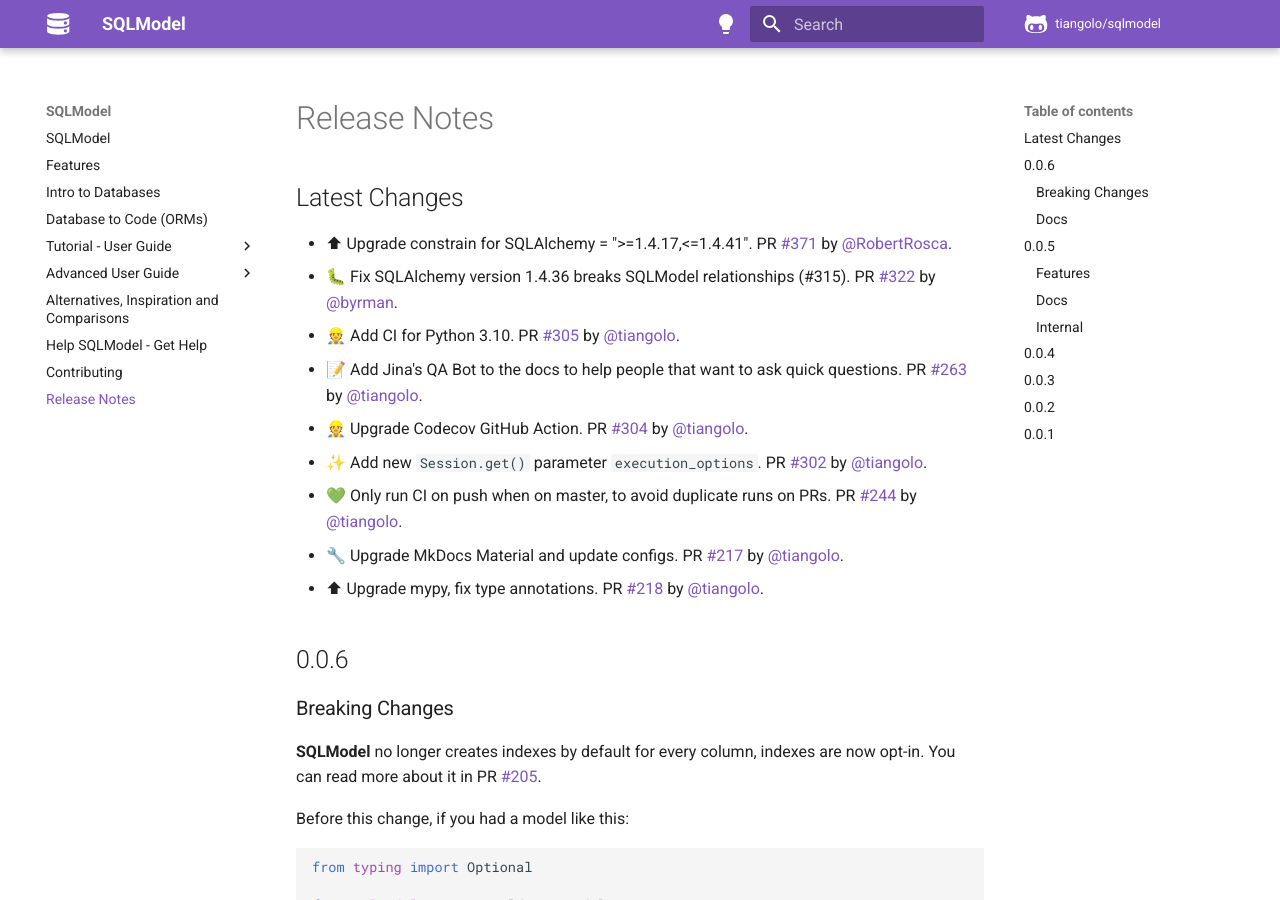
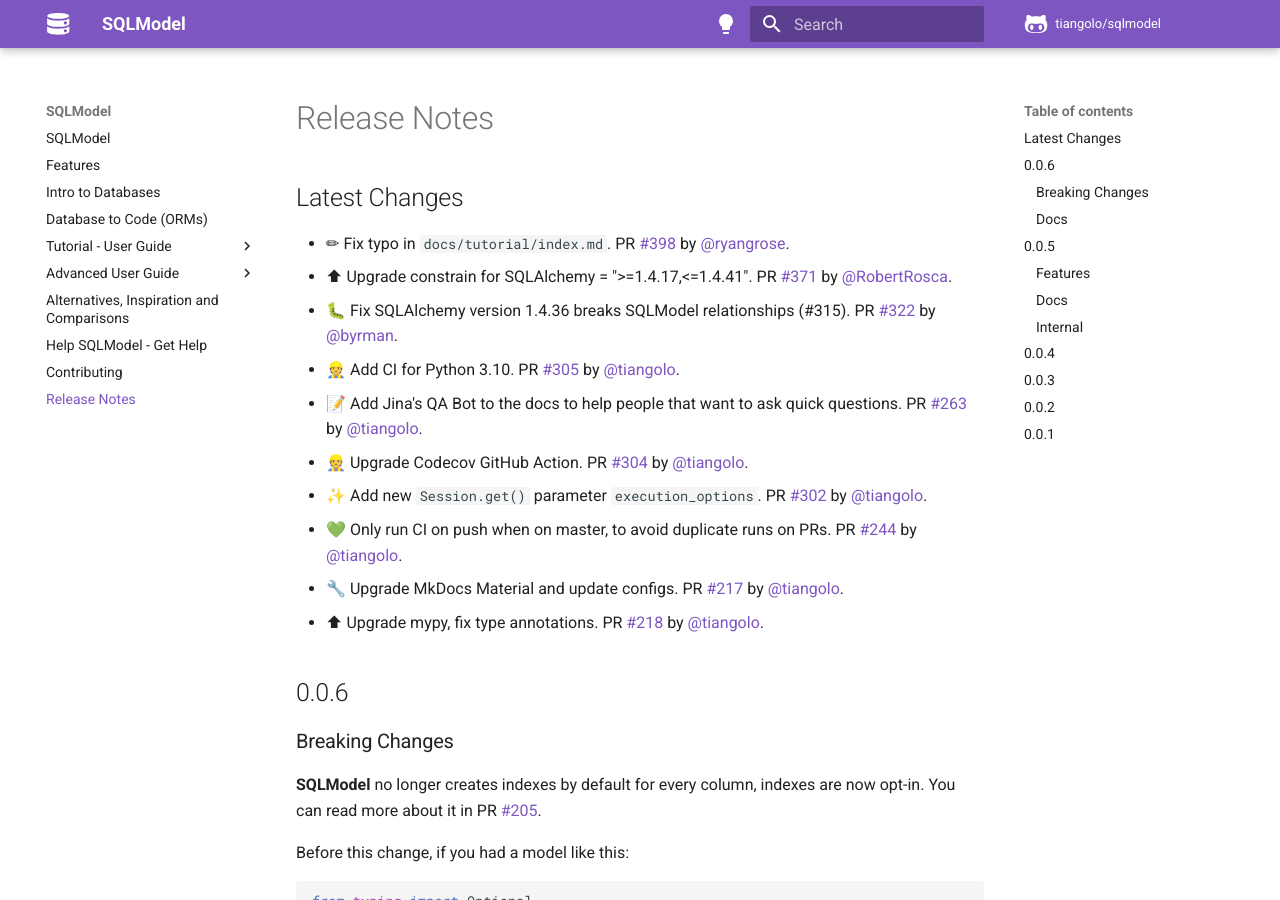
Before and after one commit to sztrakabalint/fastapi-sqlmodel, an MkDocs documentation site: the page built from docs/release-notes.md, in a window 1280 px wide and 900 px high. Built offline with MkDocs 1.6.1 and Material for MkDocs 9.7.7, drawn with Linux system fonts in a browser that asks for light colours; comment, search, counter and statistics services are not loaded.

Commit message:
📝 Update release notes

```diff
--- a/docs/release-notes.md
+++ b/docs/release-notes.md
@@ -2,6 +2,7 @@
 
 ## Latest Changes
 
+* ✏ Fix typo in `docs/tutorial/index.md`. PR [#398](https://github.com/tiangolo/sqlmodel/pull/398) by [@ryangrose](https://github.com/ryangrose).
 * ⬆ Upgrade constrain for SQLAlchemy = ">=1.4.17,<=1.4.41". PR [#371](https://github.com/tiangolo/sqlmodel/pull/371) by [@RobertRosca](https://github.com/RobertRosca).
 * 🐛 Fix SQLAlchemy version 1.4.36 breaks SQLModel relationships (#315). PR [#322](https://github.com/tiangolo/sqlmodel/pull/322) by [@byrman](https://github.com/byrman).
 * 👷 Add CI for Python 3.10. PR [#305](https://github.com/tiangolo/sqlmodel/pull/305) by [@tiangolo](https://github.com/tiangolo).
```
